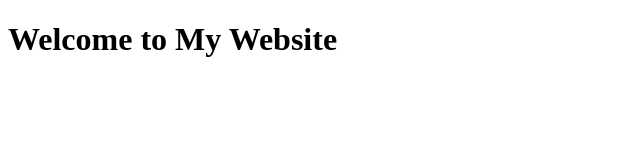
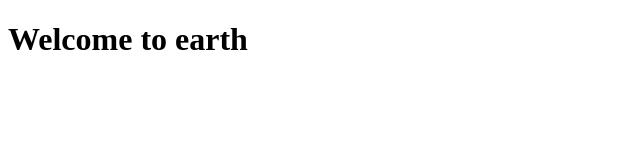
Before and after one commit to Threga08/sece-2026, a plain HTML site: page index4.html in a window 1280 px wide. Shown: the whole page, without its empty margins (0-640 px from the left). Drawn offline with Linux system fonts and the light colour scheme.

Commit message:
Updated index4.html

```diff
--- a/index4.html
+++ b/index4.html
@@ -3,9 +3,9 @@
   <head>
     <meta charset="UTF-8" />
     <meta name="viewport" content="width=device-width, initial-scale=1.0" />
-    <title>document</title>
+    <title>earth</title>
   </head>
   <body>
-    <h1>Welcome to My Website</h1>
+    <h1>Welcome to earth</h1>
   </body>
 </html>
```
